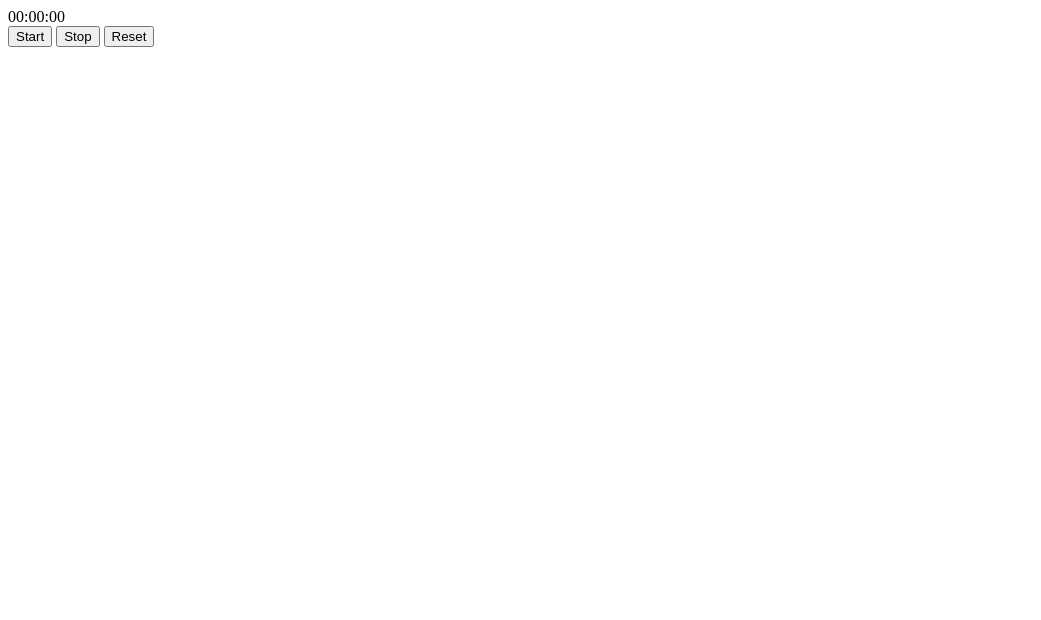
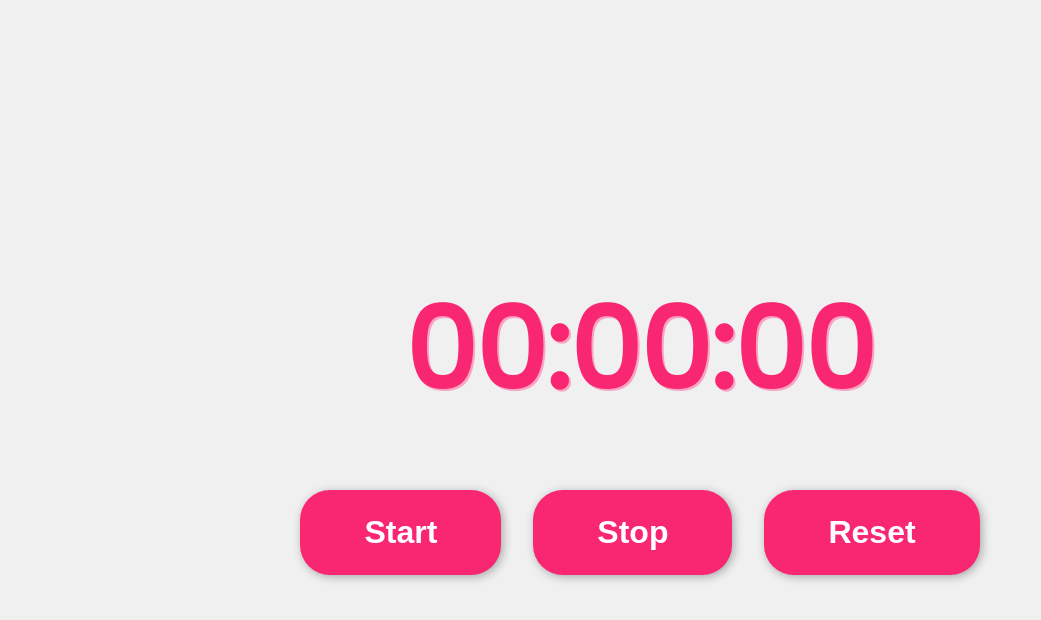
Before and after one commit to Tooru1953/stopwatch, a plain HTML site: page index.html in a window 1280 px wide. Shown: the whole page, without its empty margins (0-1041 px from the left). Drawn offline with Linux system fonts and the light colour scheme.

Commit message:
css done

```diff
--- a/index.html
+++ b/index.html
@@ -5,6 +5,12 @@
     <meta name="viewport" content="width=device-width, initial-scale=1.0" />
     <title>stopwatch</title>
     <link rel="stylesheet" href="style.css" />
+    <link rel="preconnect" href="https://fonts.googleapis.com" />
+    <link rel="preconnect" href="https://fonts.gstatic.com" crossorigin />
+    <link
+      href="https://fonts.googleapis.com/css2?family=Poppins&display=swap"
+      rel="stylesheet"
+    />
   </head>
   <body>
     <div id="timer">00:00:00</div>
--- a/style.css
+++ b/style.css
@@ -0,0 +1,60 @@
+body {
+  background-color: #f0f0f0;
+  font-family: "Poppins", sans-serif;
+  display: flex;
+  flex-direction: column;
+  justify-content: center;
+  min-height: 100vh;
+  overflow: hidden;
+  align-items: center;
+}
+
+#timer {
+  font-size: 7rem;
+  font-weight: 700;
+  text-shadow: 2px 2px #f8a5c2;
+  color: #f92672;
+  width: 600px;
+  text-align: center;
+  margin: 40px auto;
+}
+
+#buttons {
+  display: flex;
+  justify-content: center;
+}
+
+button {
+  background-color: #f92672;
+  color: #fff;
+  border: none;
+  font-size: 2rem;
+  font-weight: bold;
+  padding: 1.5rem 4rem;
+  margin: 1rem;
+  border-radius: 30px;
+  cursor: pointer;
+  box-shadow: 2px 2px 10px rgba(0, 0, 0, 0.3);
+  transition: all 0.2s;
+}
+
+button:hover {
+  background-color: #f44583;
+  box-shadow: 2px 2px 10px rgba(0, 0, 0, 0.5);
+}
+
+button[disabled] {
+  opacity: 0.5;
+  cursor: default;
+}
+
+@media (max-width: 800px) {
+  #timer {
+    font-size: 4rem;
+    width: 350px;
+  }
+  button {
+    font-size: 1.5rem;
+    padding: 1rem 2rem;
+  }
+}
```
